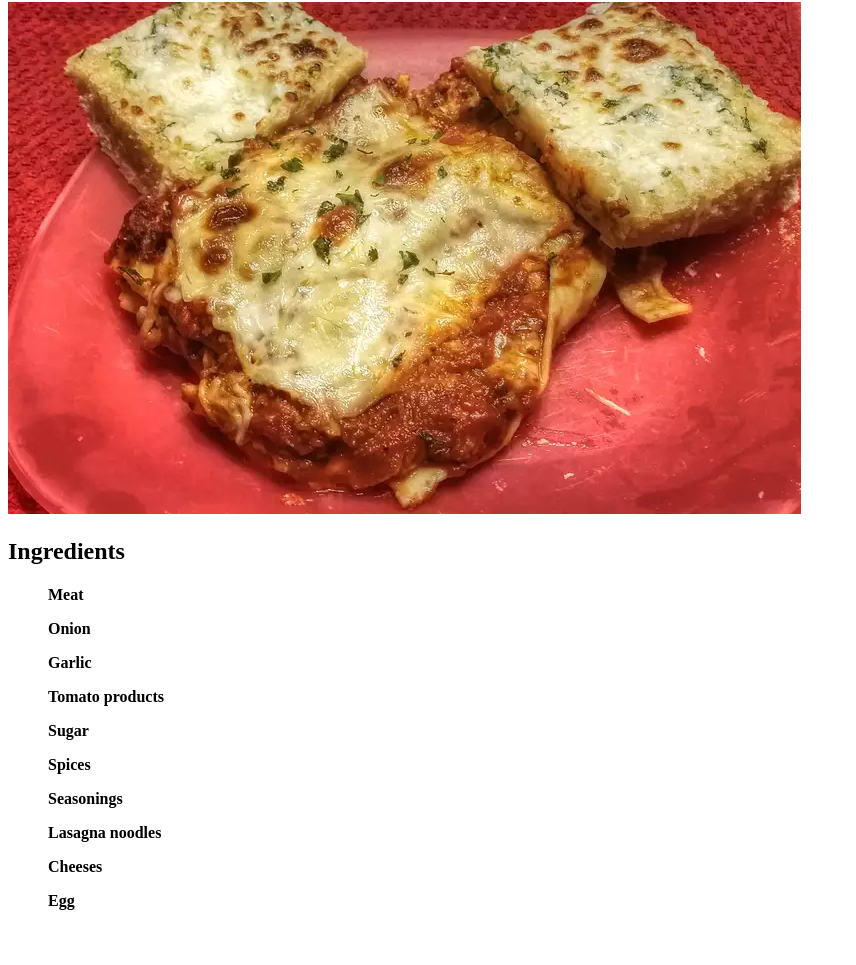
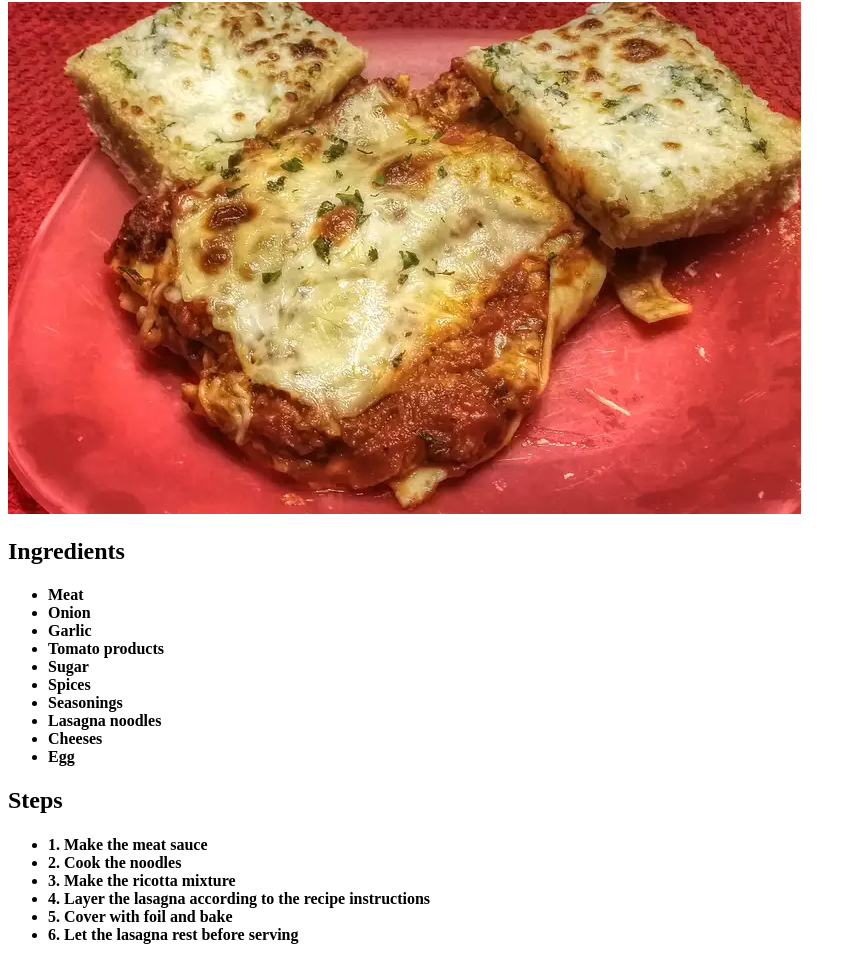
Before and after one commit to GyrateBalloon57/Odin-Project-Recipes, a plain HTML site: page pages/lasagna.html in a window 1280 px wide. Shown: the part 78-1043 px from the top of the page, without its empty margins (0-856 px from the left). Before the commit the page ends 1009 px from the top, so only its background shows below. Drawn offline with Linux system fonts and the light colour scheme.

Commit message:
New recipes, minor fixes, and README refactor
Add Cucumber Salad & Trail Mix recipe pages & images
Utilze line items for lasagna.html
Update README.md to better reflect project scope

```diff
--- a/pages/lasagna.html
+++ b/pages/lasagna.html
@@ -7,19 +7,36 @@
     </head>
 
     <body>
+
         <img src="../images/lasagna.webp" alt="A picture of some delicious lasagna"> </a> </h1>
 
         <h2> Ingredients </h2>
-        <h4> <ul> Meat </ul>
-             <ul> Onion </ul>
-             <ul> Garlic</ul>
-             <ul> Tomato products </ul>
-             <ul> Sugar </ul>
-             <ul> Spices </ul>
-             <ul> Seasonings </ul>
-             <ul> Lasagna noodles </ul>
-             <ul> Cheeses </ul>
-             <ul> Egg </ul> </h4>
+        <h4>
+             <ul>
+             <li> Meat </li>
+             <li> Onion </li>
+             <li> Garlic</li>
+             <li> Tomato products </li>
+             <li> Sugar </li>
+             <li> Spices </li>
+             <li> Seasonings </li>
+             <li> Lasagna noodles </li>
+             <li> Cheeses </li>
+             <li> Egg </li>
+             </ul>
+        </h4>
+
+        <h2> Steps </h2>
+        <h4>
+             <ul>
+             <li>1. Make the meat sauce </li>
+             <li> 2. Cook the noodles </li>
+             <li> 3. Make the ricotta mixture </li>
+             <li> 4. Layer the lasagna according to the recipe instructions </li>
+             <li> 5. Cover with foil and bake </li>
+             <li> 6. Let the lasagna rest before serving </li>
+             </ul>
+        </h4>
 
     </body>
 </html>
```
Also changed, not shown: index.html (+5 -1 lines), pages/cucumber-salad.html (added, +36 -0 lines), pages/trail-mix.html (added, +33 -0 lines), images/cucumber-salad.webp (added), images/trail-mix.webp (added), 1 other file.
